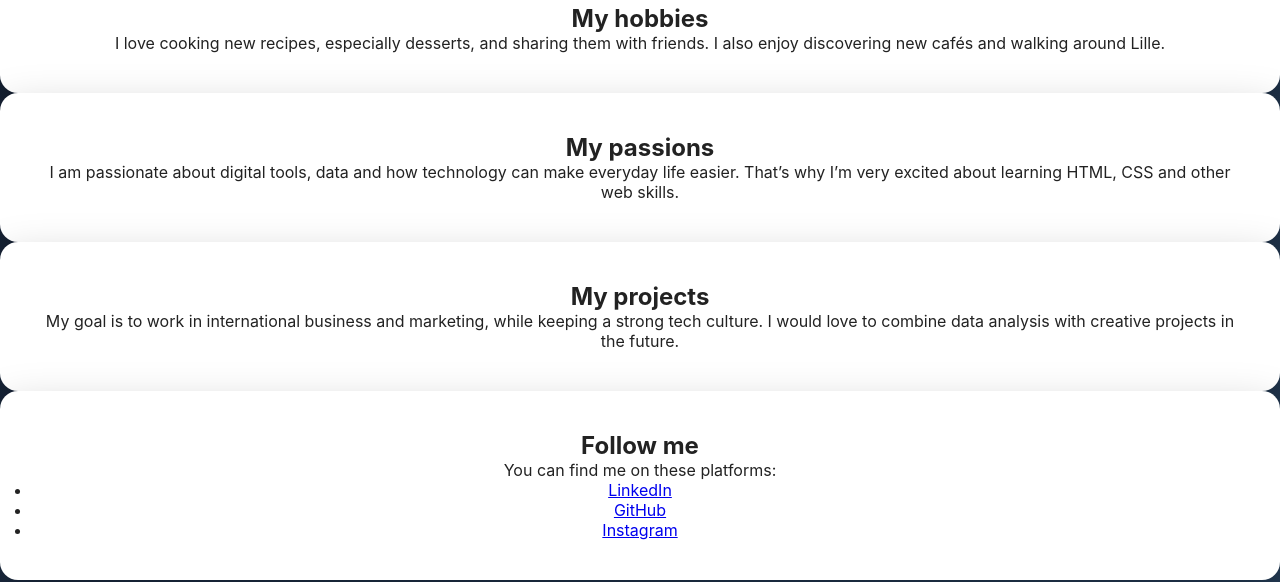
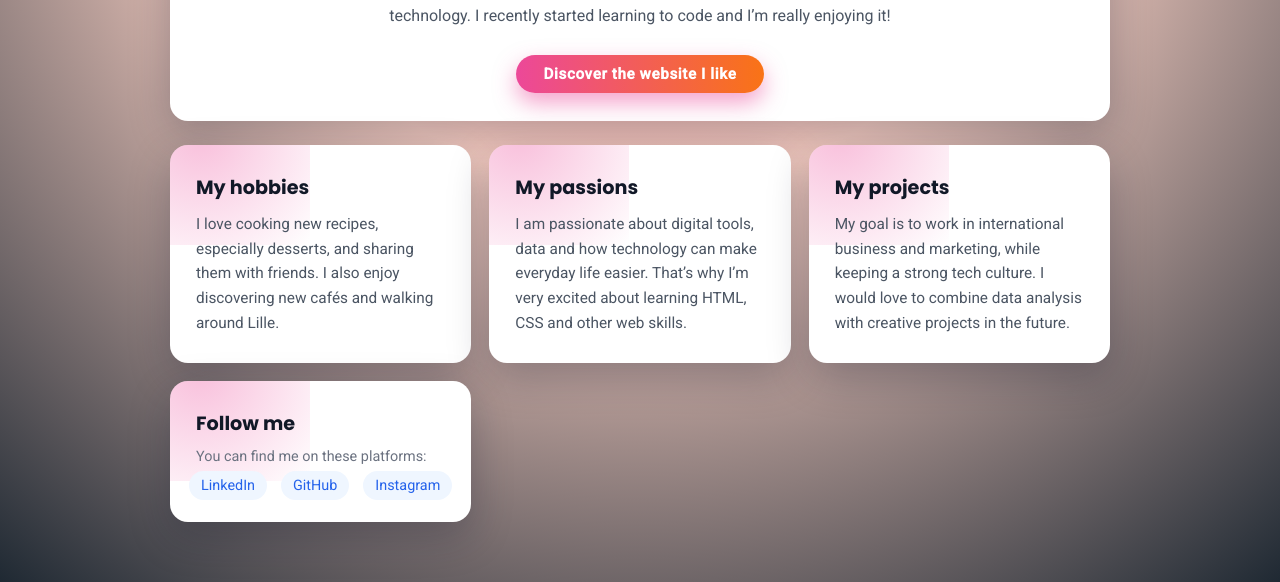
Before and after one commit to gdurnez/my-profile, a plain HTML site: page index.html in a window 1280 px wide. Shown: the part 218-800 px from the top of the page. Drawn offline with Linux system fonts and the light colour scheme.

Commit message:
Update style.css

```diff
--- a/style.css
+++ b/style.css
@@ -1,6 +1,6 @@
-/* --------------------
+/* -------------------------
    RESET & BASE
--------------------- */
+-------------------------- */
 
 * {
   margin: 0;
@@ -14,37 +14,208 @@ html {
 }
 
 body {
-  font-family: -apple-system, BlinkMacSystemFont, "Segoe UI", Roboto, Arial, sans-serif;
-  background: linear-gradient(135deg, #141e30, #243b55);
-  color: #222;
+  background: radial-gradient(circle at top, #ff9a9e 0%, #fad0c4 40%, #1f2933 100%);
+  font-family: "Roboto", system-ui, -apple-system, BlinkMacSystemFont, "Segoe UI", sans-serif;
+  color: #1f2933;
   min-height: 100vh;
   display: flex;
   align-items: center;
   justify-content: center;
 }
 
-/* --------------------
-   CONTAINER
--------------------- */
+/* -------------------------
+   PAGE LAYOUT
+-------------------------- */
 
-.container {
+#page {
   width: 100%;
-  max-width: 900px;
+  max-width: 980px;
   padding: 40px 20px;
 }
 
-/* --------------------
-   CARD
--------------------- */
+/* on utilise un grid pour les sections au milieu */
+#content {
+  margin-top: 24px;
+  display: grid;
+  grid-template-columns: repeat(3, 1fr);
+  gap: 18px;
+}
+
+/* -------------------------
+   CARD COMPONENT
+-------------------------- */
 
 .card {
   background-color: #ffffff;
   border-radius: 18px;
-  padding: 40px 32px;
-  box-shadow: 0 18px 45px rgba(0, 0, 0, 0.25);
-  text-align: center;
+  padding: 28px 26px;
+  box-shadow: 0 14px 40px rgba(15, 23, 42, 0.28);
   position: relative;
   overflow: hidden;
 }
 
-/* léger dégradé en haut de la cart
+/* léger décor graphique */
+.card::before {
+  content: "";
+  position: absolute;
+  inset: -120px auto auto -80px;
+  width: 220px;
+  height: 220px;
+  background: radial-gradient(circle at center, rgba(236, 72, 153, 0.35), transparent);
+  pointer-events: none;
+}
+
+/* on garde le contenu au-dessus du décor */
+.card > * {
+  position: relative;
+  z-index: 1;
+}
+
+/* Intro card centrée */
+#intro {
+  text-align: center;
+  margin-bottom: 22px;
+}
+
+/* -------------------------
+   AVATAR
+-------------------------- */
+
+#avatar {
+  width: 150px;
+  height: 150px;
+  border-radius: 50%;
+  object-fit: cover;
+  border: 5px solid #fff;
+  box-shadow: 0 10px 25px rgba(15, 23, 42, 0.45);
+  margin-bottom: 18px;
+}
+
+/* -------------------------
+   TYPOGRAPHY
+-------------------------- */
+
+h1 {
+  font-family: "Poppins", system-ui, sans-serif;
+  font-size: 2.1rem;
+  letter-spacing: 0.03em;
+  margin-bottom: 8px;
+}
+
+h2 {
+  font-family: "Poppins", system-ui, sans-serif;
+  font-size: 1.2rem;
+  margin-bottom: 10px;
+  color: #111827;
+}
+
+.lead {
+  font-size: 1rem;
+  line-height: 1.7;
+  color: #4b5563;
+  max-width: 540px;
+  margin: 0 auto 18px auto;
+}
+
+.section-block p {
+  font-size: 0.96rem;
+  line-height: 1.6;
+  color: #4b5563;
+}
+
+.small {
+  font-size: 0.9rem;
+  color: #6b7280;
+  margin-bottom: 10px;
+}
+
+/* -------------------------
+   BUTTON
+-------------------------- */
+
+.btn {
+  display: inline-block;
+  margin-top: 8px;
+  padding: 10px 28px;
+  border-radius: 999px;
+  background: linear-gradient(90deg, #ec4899, #f97316);
+  color: #ffffff;
+  font-size: 0.95rem;
+  font-weight: 600;
+  text-decoration: none;
+  letter-spacing: 0.04em;
+  box-shadow: 0 10px 22px rgba(236, 72, 153, 0.5);
+  transition: transform 0.15s ease, box-shadow 0.15s ease, filter 0.15s ease;
+}
+
+.btn:hover {
+  transform: translateY(-2px);
+  box-shadow: 0 16px 32px rgba(236, 72, 153, 0.6);
+  filter: brightness(1.05);
+}
+
+/* -------------------------
+   SOCIAL LINKS
+-------------------------- */
+
+.social-links {
+  list-style: none;
+  display: flex;
+  justify-content: center;
+  gap: 14px;
+  margin-top: 10px;
+}
+
+.social-links a {
+  text-decoration: none;
+  font-size: 0.9rem;
+  color: #2563eb;
+  padding: 6px 12px;
+  border-radius: 999px;
+  background-color: #eff6ff;
+  transition: background-color 0.15s ease, color 0.15s ease, transform 0.15s ease;
+}
+
+.social-links a:hover {
+  background-color: #1d4ed8;
+  color: #ffffff;
+  transform: translateY(-1px);
+}
+
+/* -------------------------
+   RESPONSIVE DESIGN
+-------------------------- */
+
+@media (max-width: 850px) {
+  #content {
+    grid-template-columns: 1fr;
+  }
+
+  .card {
+    padding: 24px 22px;
+  }
+
+  h1 {
+    font-size: 1.8rem;
+  }
+
+  #avatar {
+    width: 135px;
+    height: 135px;
+  }
+}
+
+@media (max-width: 480px) {
+  #page {
+    padding: 24px 12px;
+  }
+
+  .card {
+    border-radius: 14px;
+  }
+
+  .lead,
+  .section-block p {
+    font-size: 0.9rem;
+  }
+}
```
